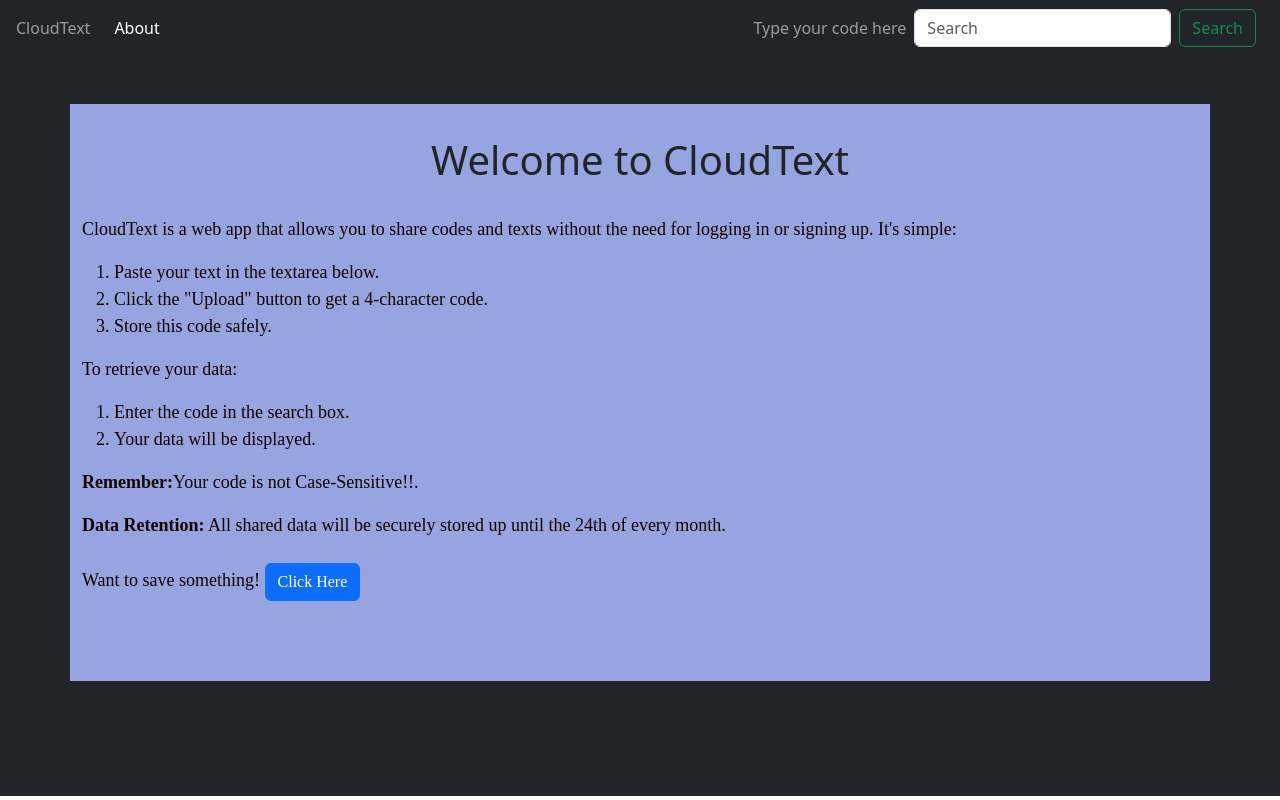
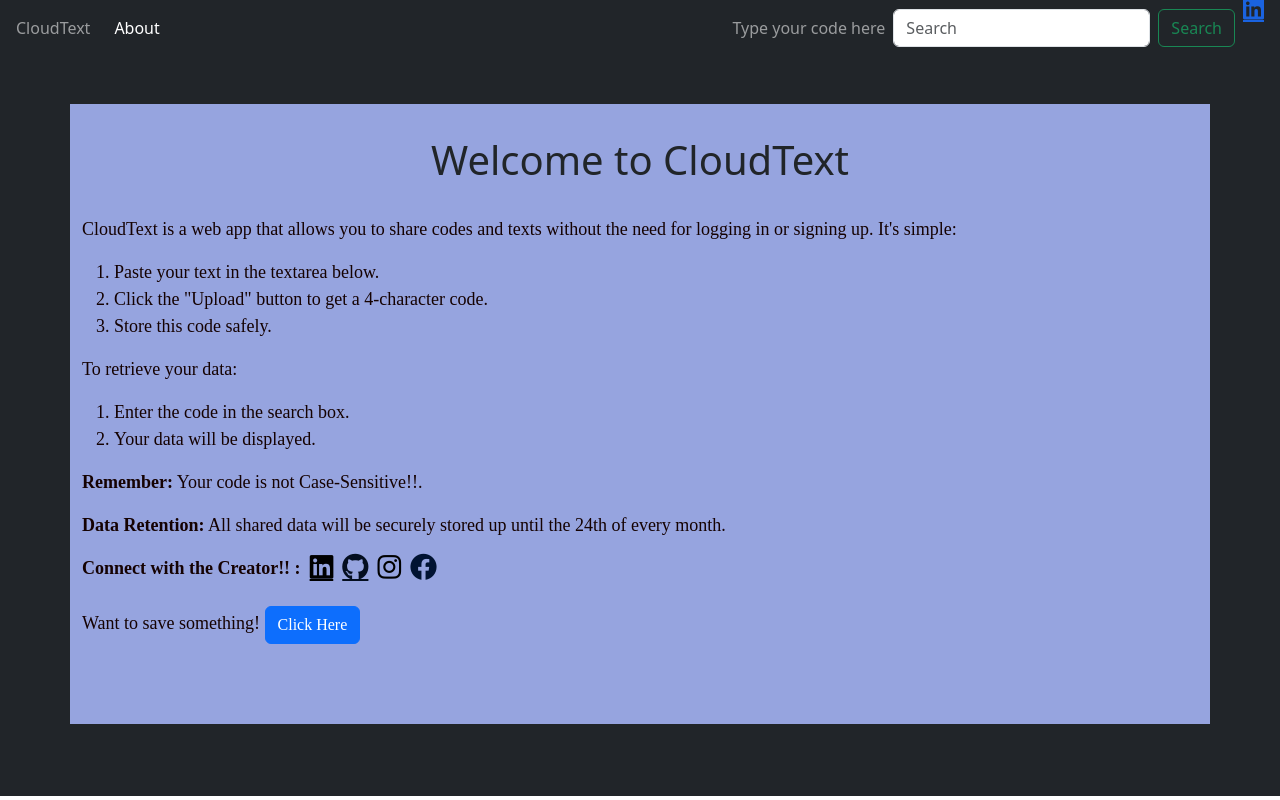
Before and after one commit to Debanjan29/CloudText, a Django app: page /about/ in a window 1280 px wide. Run offline with Django 4.2, Linux system fonts and the light colour scheme; some libraries are stand-ins or nearby versions.

Commit message:
frontend detail update

```diff
--- a/ct/templates/About.html
+++ b/ct/templates/About.html
@@ -80,8 +80,11 @@ h1 {
                 <li>Enter the <bold>code</bold> in the search box.</li>
                 <li>Your data will be displayed.</li>
             </ol>
-            <p><strong>Remember:</strong>Your <bold>code</bold> is not Case-Sensitive!!.</p>
+            <p><strong>Remember:</strong> Your <bold>code</bold> is not Case-Sensitive!!.</p>
             <p><strong>Data Retention:</strong> All shared data will be securely stored up until the 24th of every month.</p>
+
+            <p><strong>Connect with the Creator!! :</strong> &nbsp<a href="https://www.linkedin.com/in/debanjan-bhattacharjee-939400224" class="fa-brands fa-linkedin fa-xl" style="color: #000000;" target="_blank"></a> &nbsp<a href="https://github.com/Debanjan29" class="fa-brands fa-github fa-xl" style="color: #040e20;" target="_blank"></a> &nbsp<a href="https://www.instagram.com/db_0303"target="_blank"><i class="fa-brands fa-instagram fa-xl" style="color: #000000;"></i></a>
+                &nbsp<a href="https://www.facebook.com/profile.php?id=100076618609412" target="_blank"><i class="fa-brands fa-facebook fa-xl" style="color: #011332;"></i></a></p>
 
             <p>Want to save something!
                 <a href="/" button type="submit" class="btn btn-primary my-2">Click Here</a>
--- a/ct/templates/base1.html
+++ b/ct/templates/base1.html
@@ -56,6 +56,8 @@
             {% csrf_token %}
             <input class="form-control mr-sm-50" type="search" placeholder="Search" aria-label="Search" name="query" id="query">
             <button class="btn btn-outline-success my-2 my-sm-0 mx-2" type="submit">Search</button>
+
+            <a href="https://www.linkedin.com/in/debanjan-bhattacharjee-939400224" class="fa-brands fa-linkedin fa-xl" style="color: #1a63e0;" target="_blank"></a>
 
         </form>
         <!-- </div> -->
```
